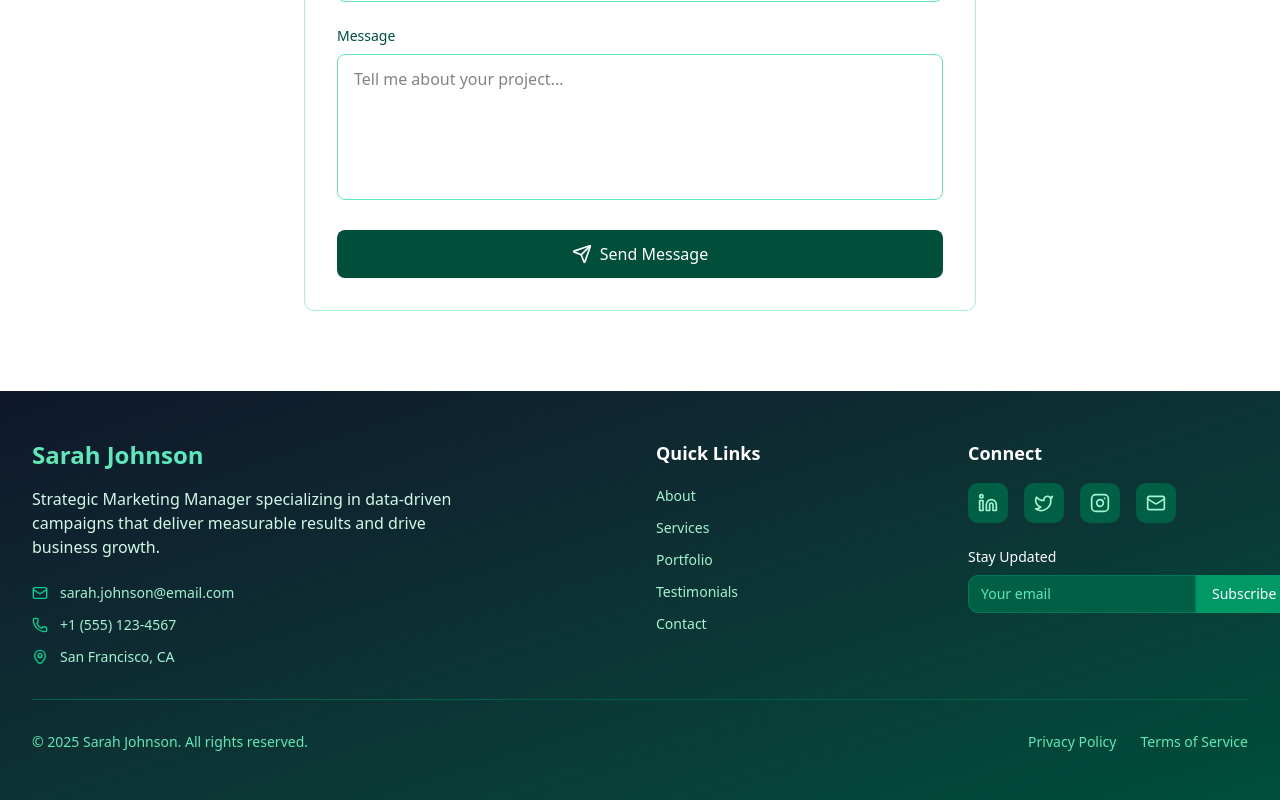
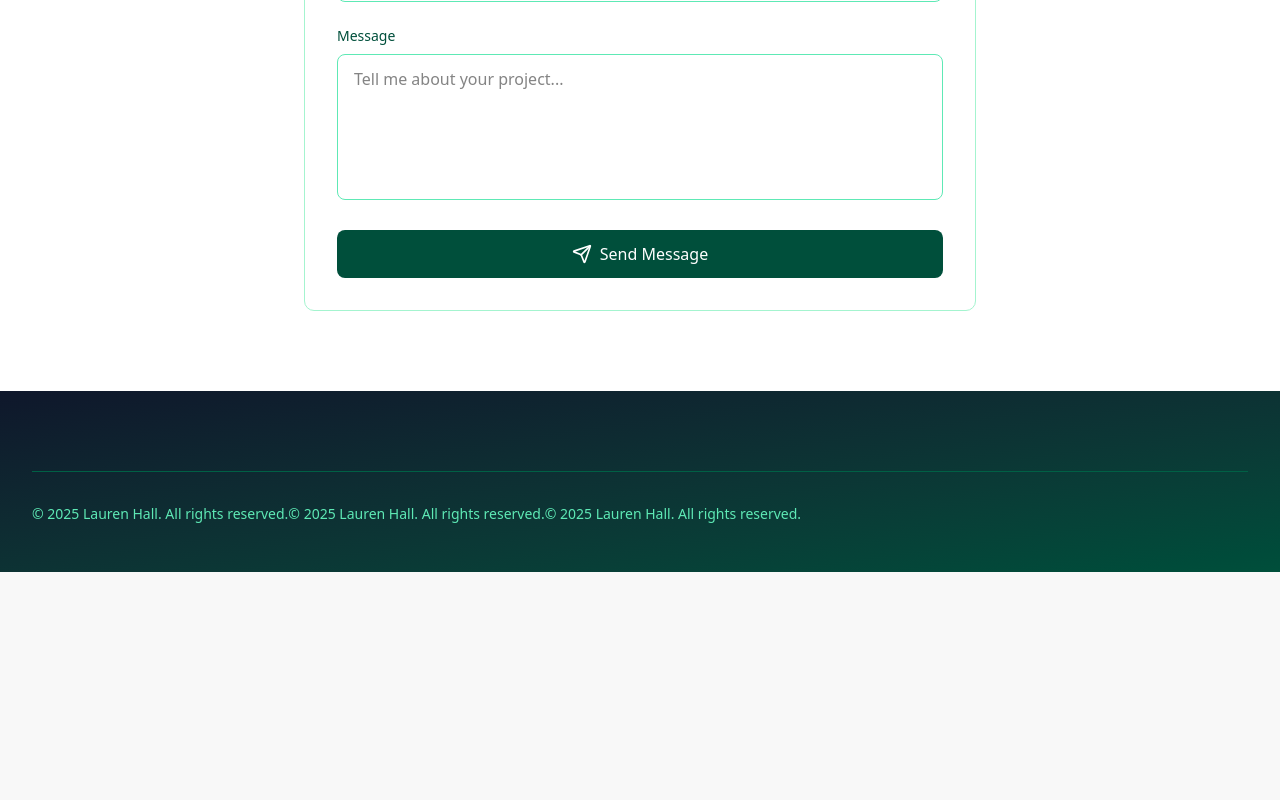
Before and after one commit to connorholly11/lauren-site, a React (Vite) app: page / in a window 1280 px wide. Shown: the part 5863-6663 px from the top of the page. After the commit the page ends 6435 px from the top, so only its background shows below. Built offline with nearby package versions, Linux system fonts and the light colour scheme; a web font is replaced by a local one.

Commit message:
RevisionId:  295288758184595456

```diff
--- a/src/components/generated/Footer.tsx
+++ b/src/components/generated/Footer.tsx
@@ -58,9 +58,13 @@ const Footer: React.FC = () => {
   };
   return <footer className="bg-gradient-to-br from-slate-900 to-emerald-900 text-white" data-magicpath-id="0" data-magicpath-path="Footer.tsx">
       <div className="max-w-7xl mx-auto px-4 sm:px-6 lg:px-8 py-12" data-magicpath-id="1" data-magicpath-path="Footer.tsx">
-        <div className="grid md:grid-cols-4 gap-8" data-magicpath-id="2" data-magicpath-path="Footer.tsx">
+        <div className="grid md:grid-cols-4 gap-8" data-magicpath-id="2" data-magicpath-path="Footer.tsx" style={{
+        display: "none"
+      }}>
           {/* Brand Section */}
-          <div className="md:col-span-2" data-magicpath-id="3" data-magicpath-path="Footer.tsx">
+          <div className="md:col-span-2" data-magicpath-id="3" data-magicpath-path="Footer.tsx" style={{
+          display: "none"
+        }}>
             <motion.div initial={{
             opacity: 0,
             y: 20
@@ -71,7 +75,9 @@ const Footer: React.FC = () => {
             duration: 0.6
           }} viewport={{
             once: true
-          }} data-magicpath-id="4" data-magicpath-path="Footer.tsx">
+          }} data-magicpath-id="4" data-magicpath-path="Footer.tsx" style={{
+            display: "none"
+          }}>
               <h3 className="text-2xl font-bold bg-gradient-to-r from-emerald-300 to-teal-300 bg-clip-text text-transparent mb-4" data-magicpath-id="5" data-magicpath-path="Footer.tsx">
                 Sarah Johnson
               </h3>
@@ -106,7 +112,9 @@ const Footer: React.FC = () => {
           }} viewport={{
             once: true
           }} data-magicpath-id="12" data-magicpath-path="Footer.tsx">
-              <h4 className="text-lg font-semibold mb-4" data-magicpath-id="13" data-magicpath-path="Footer.tsx">Quick Links</h4>
+              <h4 className="text-lg font-semibold mb-4" data-magicpath-id="13" data-magicpath-path="Footer.tsx" style={{
+              display: "none"
+            }}>Quick Links</h4>
               <ul className="space-y-2" data-magicpath-id="14" data-magicpath-path="Footer.tsx">
                 {quickLinks.map((link, index) => <li key={index} data-magicpath-id="15" data-magicpath-path="Footer.tsx">
                     <motion.button onClick={() => scrollToSection(link.href)} whileHover={{
@@ -132,7 +140,9 @@ const Footer: React.FC = () => {
             delay: 0.2
           }} viewport={{
             once: true
-          }} data-magicpath-id="18" data-magicpath-path="Footer.tsx">
+          }} data-magicpath-id="18" data-magicpath-path="Footer.tsx" style={{
+            display: "none"
+          }}>
               <h4 className="text-lg font-semibold mb-4" data-magicpath-id="19" data-magicpath-path="Footer.tsx">Connect</h4>
               <div className="flex space-x-4" data-magicpath-id="20" data-magicpath-path="Footer.tsx">
                 {socialLinks.map((social, index) => <motion.a key={index} href={social.href} whileHover={{
@@ -170,10 +180,10 @@ const Footer: React.FC = () => {
       }} viewport={{
         once: true
       }} className="border-t border-emerald-800 mt-8 pt-8 flex flex-col sm:flex-row justify-between items-center" data-magicpath-id="28" data-magicpath-path="Footer.tsx">
-          <p className="text-emerald-300 text-sm" data-magicpath-id="29" data-magicpath-path="Footer.tsx">
-            © {new Date().getFullYear()} Sarah Johnson. All rights reserved.
-          </p>
-          <div className="flex space-x-6 mt-4 sm:mt-0" data-magicpath-id="30" data-magicpath-path="Footer.tsx">
+          <p className="text-emerald-300 text-sm" data-magicpath-id="29" data-magicpath-path="Footer.tsx">© 2025 Lauren Hall. All rights reserved.© 2025 Lauren Hall. All rights reserved.© 2025 Lauren Hall. All rights reserved.</p>
+          <div className="flex space-x-6 mt-4 sm:mt-0" data-magicpath-id="30" data-magicpath-path="Footer.tsx" style={{
+          display: "none"
+        }}>
             <button className="text-emerald-300 hover:text-white text-sm transition-colors" data-magicpath-id="31" data-magicpath-path="Footer.tsx">
               Privacy Policy
             </button>
```
